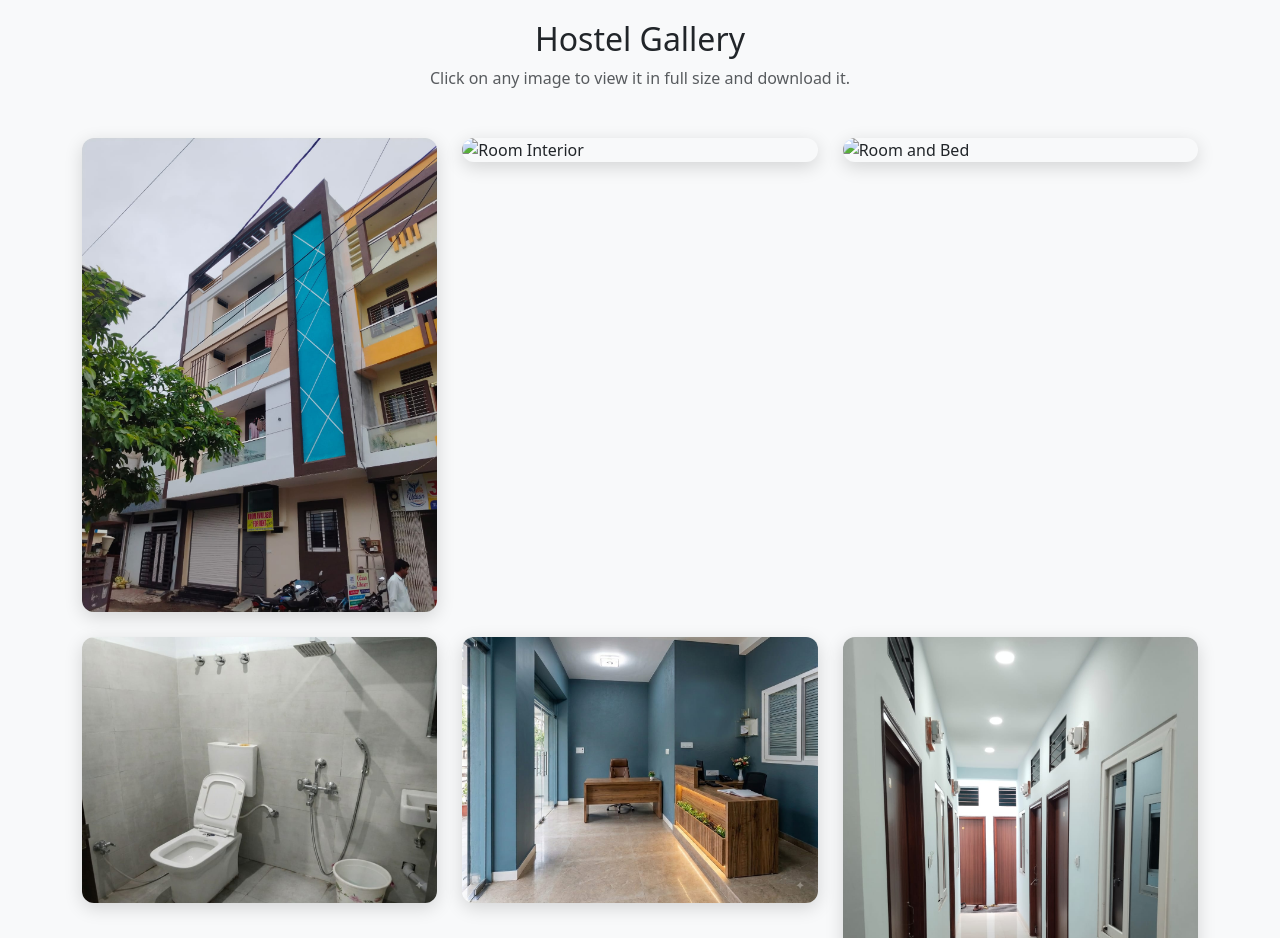
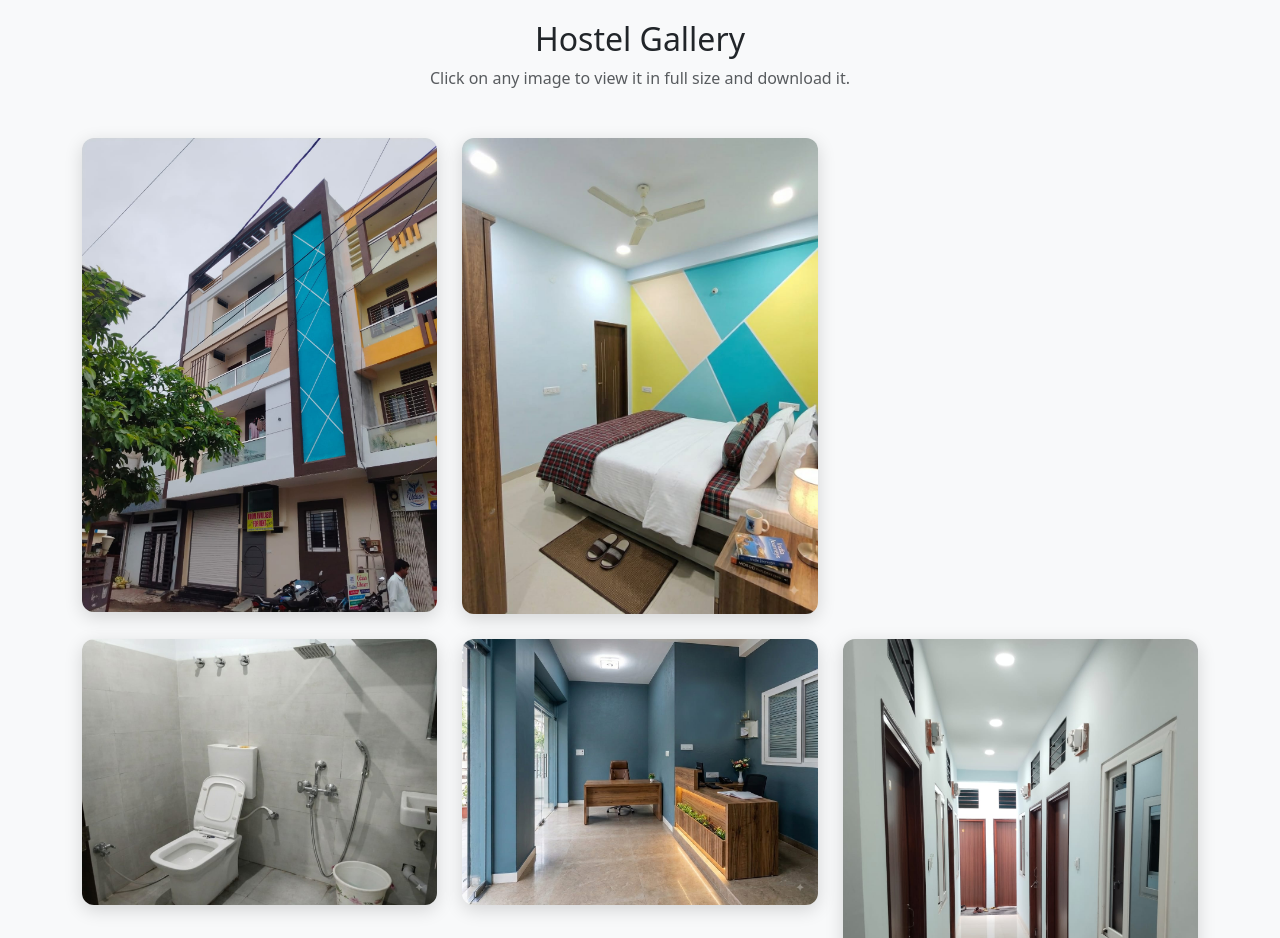
Before and after one commit to dwivediayush662-lang/indore-smart-stay-hostel, a plain HTML site: page index.html in a window 1280 px wide. Shown: the part 1820-2758 px from the top of the page. Drawn offline with nearby package versions, Linux system fonts and the light colour scheme.

Commit message:
Fix HTML encoding issues in index.html

```diff
--- a/index.html
+++ b/index.html
@@ -423,10 +423,13 @@
 
             <div class="gallery-item">
 
-                <img src="room-1.jpeg"
-                     alt="Room Interior"
-                     class="gallery-image"
-                     data-title="Room Interior">
+                <img src="room.jpeg.jpeg"
+     alt="Room Interior"
+     class="gallery-image"
+     data-title="Room Interior">
+
+
+
 
             </div>
 
@@ -436,10 +439,6 @@
 
             <div class="gallery-item">
 
-                <img src="room-2.jpeg"
-                     alt="Room and Bed"
-                     class="gallery-image"
-                     data-title="Room and Bed">
 
             </div>
 
```
